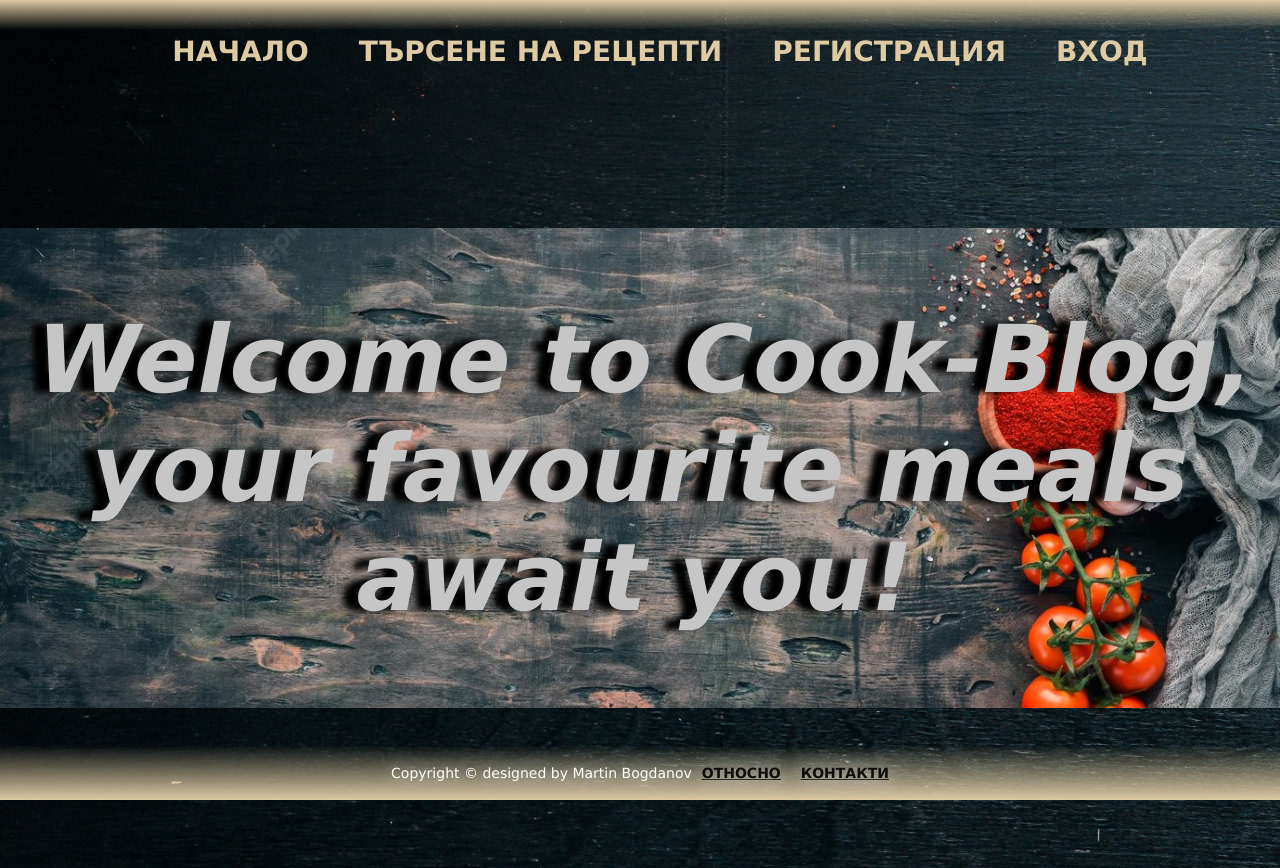
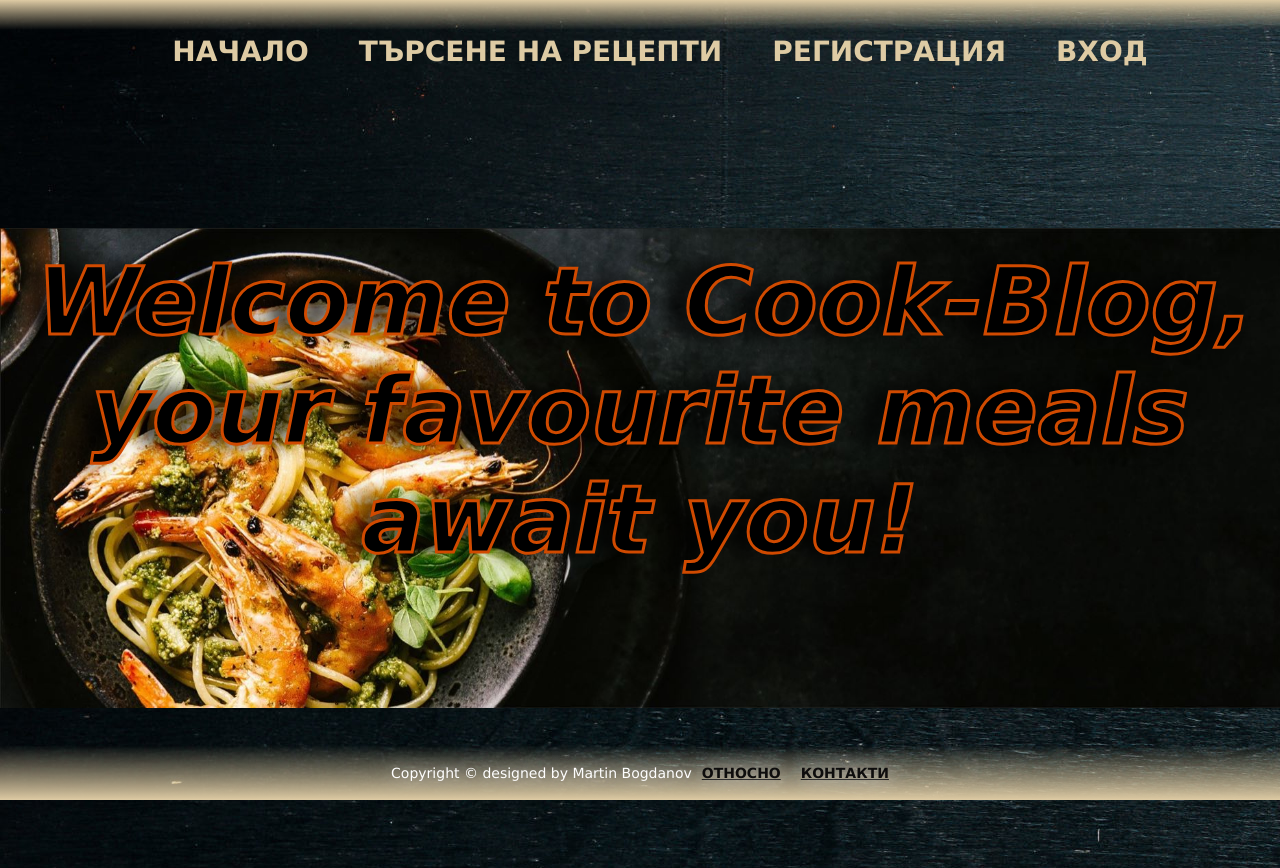
Before and after one commit to SpooRe91/react-cook-blog, a React (Create React App) app in the folder client/: page / in a window 1280 px wide. Built offline with nearby package versions, Linux system fonts and the light colour scheme.

Commit message:
updates on syling, added 2 pics

```diff
--- a/client/public/css/site.css
+++ b/client/public/css/site.css
@@ -107,25 +107,26 @@ div.container {
 }
 
 .landing-page-article div {
-    background-image: url("../images/landing-page2.jpg");
+    background-image: url(../images/spaghetti-with-pesto-prawns-served-plate.jpg);
     background-size: cover;
     background-repeat: no-repeat;
     margin: 10em auto 10em auto;
     height: 30em;
     display: flex;
     text-align: center;
-    align-content: center;
     flex-wrap: wrap;
     align-items: center;
+    justify-content: flex-start;
+    align-content: center;
     flex-direction: column;
-    justify-content: center;
 }
 
 .landing-page-header {
-    color: #c6c6c6;
-    margin: 10px 10px 10px 10px;
-    text-align: center;
-    text-shadow: #000000 -15px 0px 6px;
+    -webkit-text-fill-color: black;
+    -webkit-text-stroke-width: 3px;
+    -webkit-text-stroke-color: #d04a00;
+    margin-left: 10px;
+    text-shadow: #000000 -18px 0px 20px;
     font-size: 5em;
 }
 
```
Also changed, not shown: client/public/images/martin's cooking life.JPG (added), client/public/images/spaghetti-with-pesto-prawns-served-plate.jpg (added).
